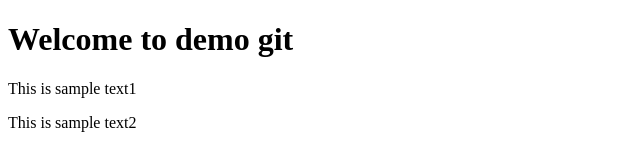
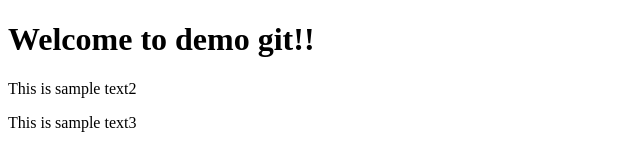
Before and after one commit to tannuttapong/demo-git, a plain HTML site: page index.html in a window 1280 px wide. Shown: the full height of the page, 0-640 px from the left. Drawn offline with Linux system fonts and the light colour scheme.

Commit message:
modifying web

```diff
--- a/index.html
+++ b/index.html
@@ -2,8 +2,8 @@
 <html lang="th">
 <head><title>demo git</title></head>
 <body>
-    <h1>Welcome to demo git</h1>
-    <p>This is sample text1</p>
+    <h1>Welcome to demo git!!</h1>
     <p>This is sample text2</p>
+    <p>This is sample text3</p>
 </body>
 </html>
```
